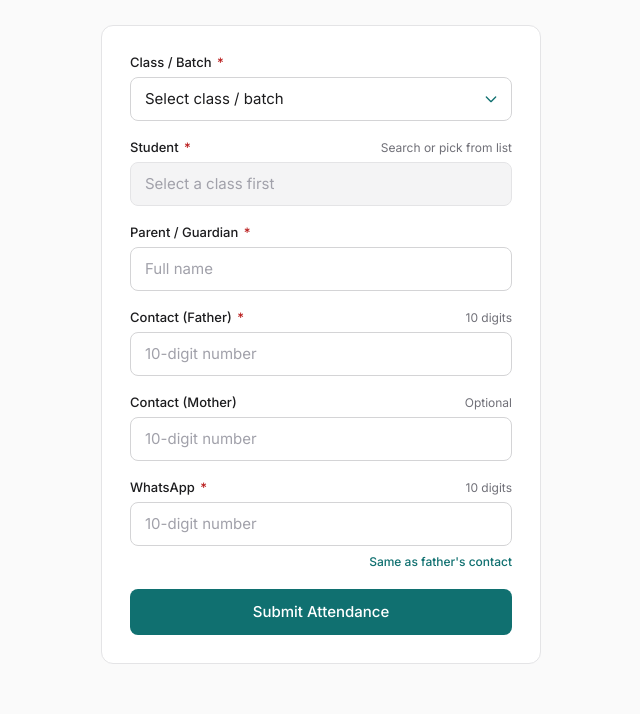
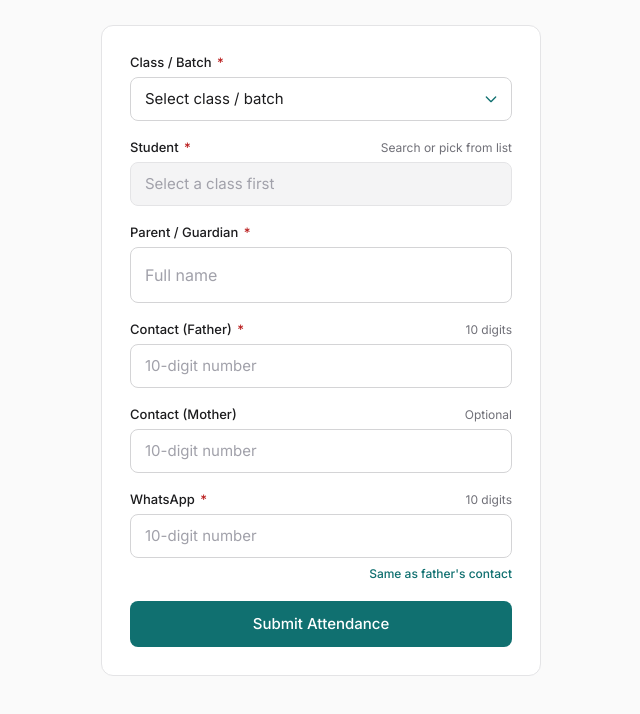
Before and after one commit to Nihal-InCode/PARENTS-MEETING, a plain HTML site: page index.html in a window 1280 px wide. Shown: the part 234-948 px from the top of the page, without its empty margins (319-959 px from the left). Drawn offline with Linux system fonts and the light colour scheme; no server answers.

Commit message:
Auto-fit Dashboard columns, half Class width, taller parent name input

```diff
--- a/index.html
+++ b/index.html
@@ -153,6 +153,11 @@
       color: #a1a1aa;
       cursor: not-allowed;
       border-color: var(--border);
+    }
+
+    #parentName {
+      height: 56px;
+      font-size: 1rem;
     }
 
     select.form-control {
```
Also changed, not shown: public/index.html (+5 -0 lines), 2 other files.
